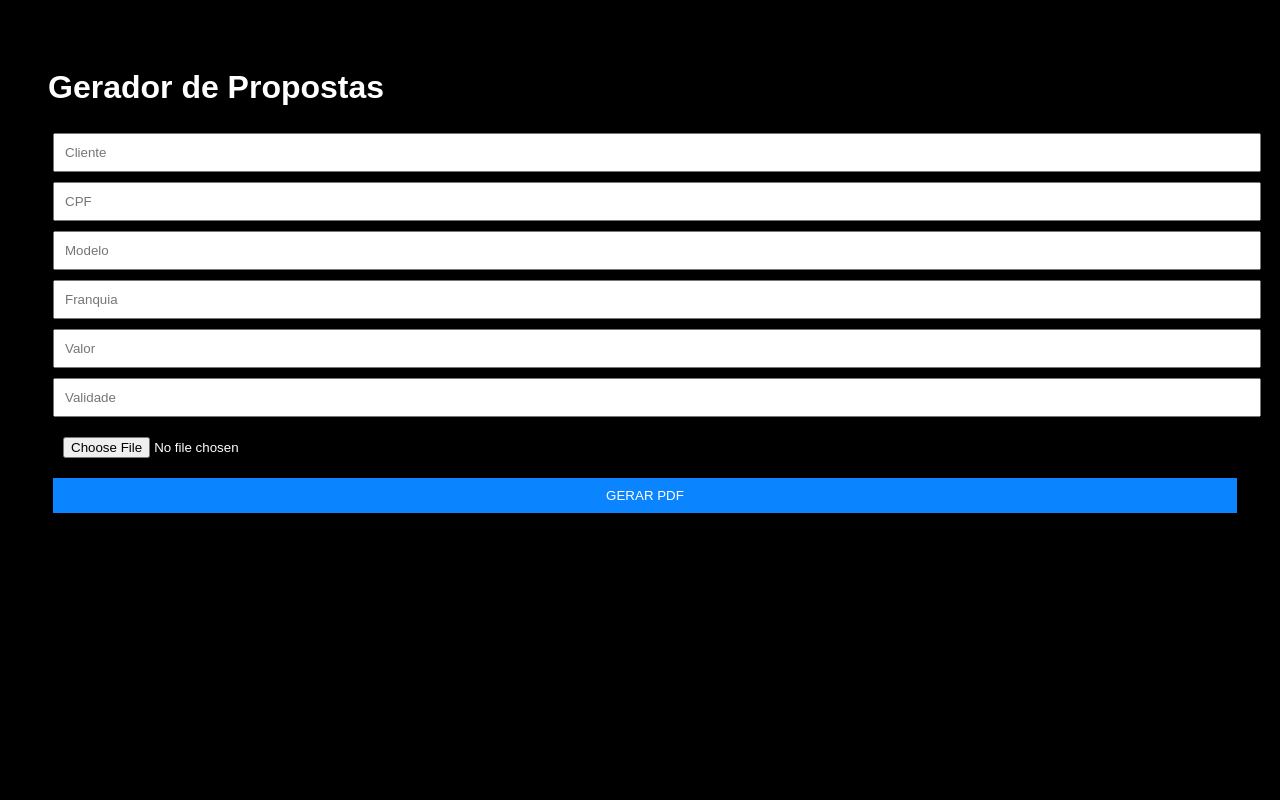
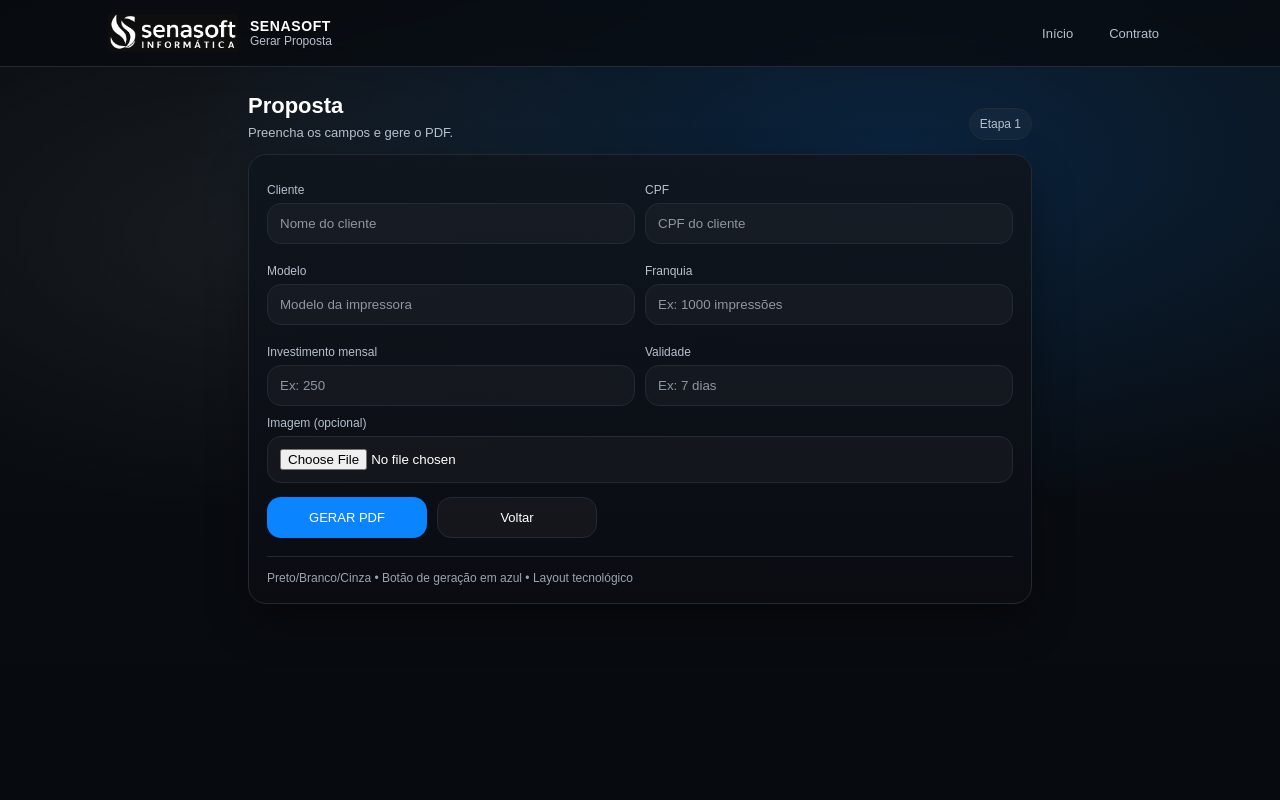
Before and after one commit to mateussenamlv-hash/gerador-propostas, a Flask app: page /proposta in a window 1280 px wide. Run offline with Flask 3, Linux system fonts and the light colour scheme.

Commit message:
Update proposta.html

```diff
--- a/templates/proposta.html
+++ b/templates/proposta.html
@@ -1,30 +1,255 @@
 <!DOCTYPE html>
-<html>
+<html lang="pt-br">
 <head>
-  <title>Gerador de Propostas</title>
+  <meta charset="utf-8" />
+  <meta name="viewport" content="width=device-width, initial-scale=1" />
+  <title>Senasoft • Proposta</title>
   <style>
-    body { background:#000; color:white; font-family:Arial; padding:40px; }
-    input,button { padding:10px; margin:5px; width:100%; }
-    button { background:#0a84ff; color:white; border:none; cursor:pointer; }
+    :root{
+      --bg:#0b0f14;
+      --bg2:#070a0f;
+      --card:#0f151d;
+      --line:#232a34;
+      --text:#ffffff;
+      --muted:#b7c0cc;
+      --gray:#9aa4b2;
+      --blue:#0a84ff;
+    }
+    *{ box-sizing:border-box; }
+    body{
+      margin:0;
+      font-family: Arial, sans-serif;
+      color:var(--text);
+      background:
+        radial-gradient(1200px 600px at 70% 20%, rgba(10,132,255,.18), transparent 60%),
+        radial-gradient(900px 500px at 20% 30%, rgba(255,255,255,.06), transparent 55%),
+        linear-gradient(180deg, var(--bg), var(--bg2));
+      min-height:100vh;
+    }
+
+    .topbar{
+      position: sticky;
+      top: 0;
+      z-index: 10;
+      background: rgba(7,10,15,.72);
+      backdrop-filter: blur(10px);
+      border-bottom:1px solid var(--line);
+    }
+    .topbar-inner{
+      max-width: 1100px;
+      margin: 0 auto;
+      padding: 14px 18px;
+      display:flex;
+      align-items:center;
+      justify-content:space-between;
+      gap:16px;
+    }
+    .brand{
+      display:flex;
+      align-items:center;
+      gap:12px;
+      text-decoration:none;
+      color:var(--text);
+    }
+    .brand img{ height:38px; width:auto; display:block; }
+    .brand-title strong{
+      display:block;
+      font-size:14px;
+      letter-spacing:.6px;
+      text-transform:uppercase;
+    }
+    .brand-title span{
+      display:block;
+      font-size:12px;
+      color:var(--muted);
+    }
+    .nav{ display:flex; gap:10px; }
+    .nav a{
+      color:var(--muted);
+      text-decoration:none;
+      font-size:13px;
+      padding:10px 12px;
+      border:1px solid transparent;
+      border-radius:10px;
+    }
+    .nav a:hover{
+      border-color: var(--line);
+      background: rgba(255,255,255,.04);
+      color: var(--text);
+    }
+
+    .wrap{
+      max-width: 820px;
+      margin: 0 auto;
+      padding: 26px 18px 18px;
+    }
+    .title{
+      display:flex;
+      align-items:flex-end;
+      justify-content:space-between;
+      gap:12px;
+      margin-bottom: 14px;
+    }
+    .title h1{ margin:0; font-size: 22px; }
+    .title p{ margin:6px 0 0; color:var(--muted); font-size: 13px; }
+    .pill{
+      border:1px solid var(--line);
+      padding:8px 10px;
+      border-radius: 999px;
+      font-size: 12px;
+      color:var(--muted);
+      background: rgba(255,255,255,.03);
+      white-space: nowrap;
+    }
+
+    .card{
+      border:1px solid var(--line);
+      background: linear-gradient(180deg, rgba(15,21,29,.92), rgba(10,12,18,.92));
+      border-radius: 18px;
+      padding: 18px;
+      box-shadow: 0 18px 40px rgba(0,0,0,.35);
+    }
+
+    .grid{
+      display:grid;
+      grid-template-columns: 1fr 1fr;
+      gap: 10px;
+    }
+    @media (max-width: 720px){
+      .grid{ grid-template-columns:1fr; }
+      .title{ flex-direction:column; align-items:flex-start; }
+    }
+
+    label{
+      display:block;
+      font-size:12px;
+      color:var(--muted);
+      margin: 10px 0 6px;
+    }
+    input, textarea{
+      width:100%;
+      padding: 12px 12px;
+      border-radius: 14px;
+      border:1px solid var(--line);
+      background: rgba(255,255,255,.03);
+      color: var(--text);
+      outline: none;
+    }
+    input::placeholder{ color: rgba(183,192,204,.75); }
+    input:focus, textarea:focus{
+      border-color: rgba(10,132,255,.55);
+      box-shadow: 0 0 0 4px rgba(10,132,255,.12);
+    }
+
+    .actions{
+      display:flex;
+      gap:10px;
+      margin-top: 14px;
+      flex-wrap:wrap;
+    }
+    .btn{
+      padding: 12px 14px;
+      border-radius: 14px;
+      border:1px solid var(--line);
+      background: rgba(255,255,255,.04);
+      color: var(--text);
+      cursor:pointer;
+      font-size: 13px;
+      min-width: 160px;
+      text-decoration:none;
+      text-align:center;
+    }
+    /* Botão GERAR PDF azul (como você pediu) */
+    .btn-primary{
+      background:#0a84ff;
+      border-color: rgba(10,132,255,.55);
+    }
+    .btn-primary:hover{
+      background:#1e90ff;
+    }
+
+    .footer{
+      margin-top: 18px;
+      padding-top: 14px;
+      border-top:1px solid var(--line);
+      color: var(--gray);
+      font-size: 12px;
+    }
   </style>
 </head>
 <body>
 
-  <h1>Gerador de Propostas</h1>
+  <header class="topbar">
+    <div class="topbar-inner">
+      <a class="brand" href="/">
+        <img src="/static/logo.png" alt="Senasoft Logo">
+        <div class="brand-title">
+          <strong>Senasoft</strong>
+          <span>Gerar Proposta</span>
+        </div>
+      </a>
 
-  <form method="post" action="/gerar-pdf" enctype="multipart/form-data">
-    <input name="cliente" placeholder="Cliente" required>
-    <input name="cpf" placeholder="CPF" required>
-    <input name="modelo" placeholder="Modelo" required>
-    <input name="franquia" placeholder="Franquia" required>
+      <nav class="nav">
+        <a href="/">Início</a>
+        <a href="/contrato">Contrato</a>
+      </nav>
+    </div>
+  </header>
 
-    <input name="valor" placeholder="Valor" required>
-    <input name="validade" placeholder="Validade" required>
+  <main class="wrap">
+    <div class="title">
+      <div>
+        <h1>Proposta</h1>
+        <p>Preencha os campos e gere o PDF.</p>
+      </div>
+      <div class="pill">Etapa 1</div>
+    </div>
 
-    <input type="file" name="imagem" accept="image/*">
+    <div class="card">
+      <form method="post" action="/gerar-pdf" enctype="multipart/form-data">
+        <div class="grid">
+          <div>
+            <label>Cliente</label>
+            <input name="cliente" placeholder="Nome do cliente" required>
+          </div>
+          <div>
+            <label>CPF</label>
+            <input name="cpf" placeholder="CPF do cliente" required>
+          </div>
 
-    <button type="submit">GERAR PDF</button>
-  </form>
+          <div>
+            <label>Modelo</label>
+            <input name="modelo" placeholder="Modelo da impressora" required>
+          </div>
+          <div>
+            <label>Franquia</label>
+            <input name="franquia" placeholder="Ex: 1000 impressões" required>
+          </div>
+
+          <div>
+            <label>Investimento mensal</label>
+            <input name="valor" placeholder="Ex: 250" required>
+          </div>
+          <div>
+            <label>Validade</label>
+            <input name="validade" placeholder="Ex: 7 dias" required>
+          </div>
+        </div>
+
+        <label>Imagem (opcional)</label>
+        <input type="file" name="imagem" accept="image/*">
+
+        <div class="actions">
+          <button class="btn btn-primary" type="submit">GERAR PDF</button>
+          <a class="btn" href="/">Voltar</a>
+        </div>
+      </form>
+
+      <div class="footer">
+        Preto/Branco/Cinza • Botão de geração em azul • Layout tecnológico
+      </div>
+    </div>
+  </main>
 
 </body>
 </html>
```
